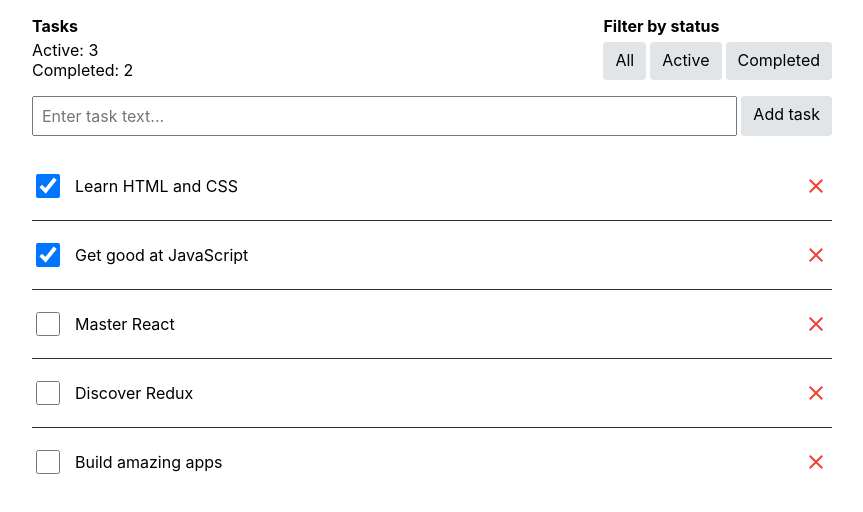
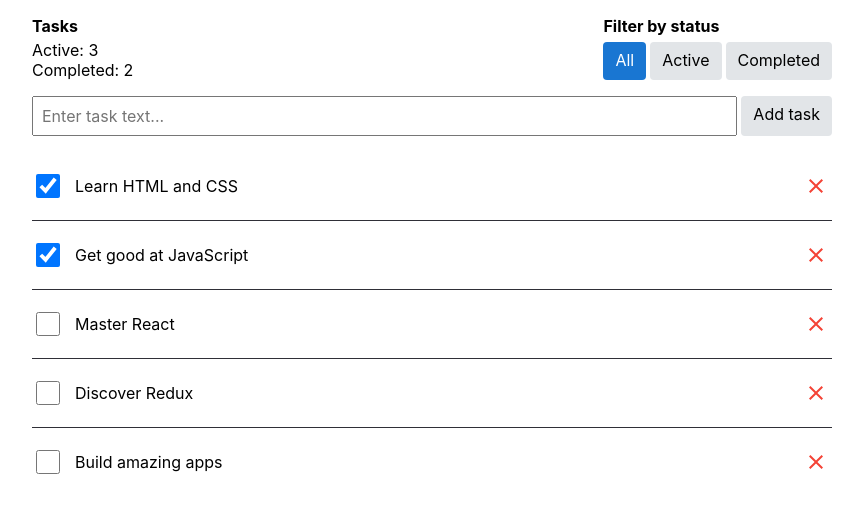
Before and after one commit to VadimKorobec/react-router, a React (Create React App) app: page / in a window 1280 px wide. Shown: the top 512 px of the page, without its empty margins (208-1071 px from the left). Built offline with nearby package versions, Linux system fonts and the light colour scheme.

Commit message:
Update StatusFilter.jsx

```diff
--- a/src/components/StatusFilter/StatusFilter.jsx
+++ b/src/components/StatusFilter/StatusFilter.jsx
@@ -1,12 +1,17 @@
+import { useSelector } from "react-redux";
+import { statusFilter } from "../../redux/constants";
 import { Button } from "../Button/Button";
 import css from "./StatusFilter.module.css";
+import { getStatusFilter } from "../../redux/selectors";
 
 export const StatusFilter = () => {
+  const filter = useSelector(getStatusFilter);
+
   return (
     <div className={css.wrapper}>
-      <Button>All</Button>
-      <Button>Active</Button>
-      <Button>Completed</Button>
+      <Button selected={filter === statusFilter.all}>All</Button>
+      <Button selected={filter === statusFilter.active}>Active</Button>
+      <Button selected={filter === statusFilter.completed}>Completed</Button>
     </div>
   );
 };
```
